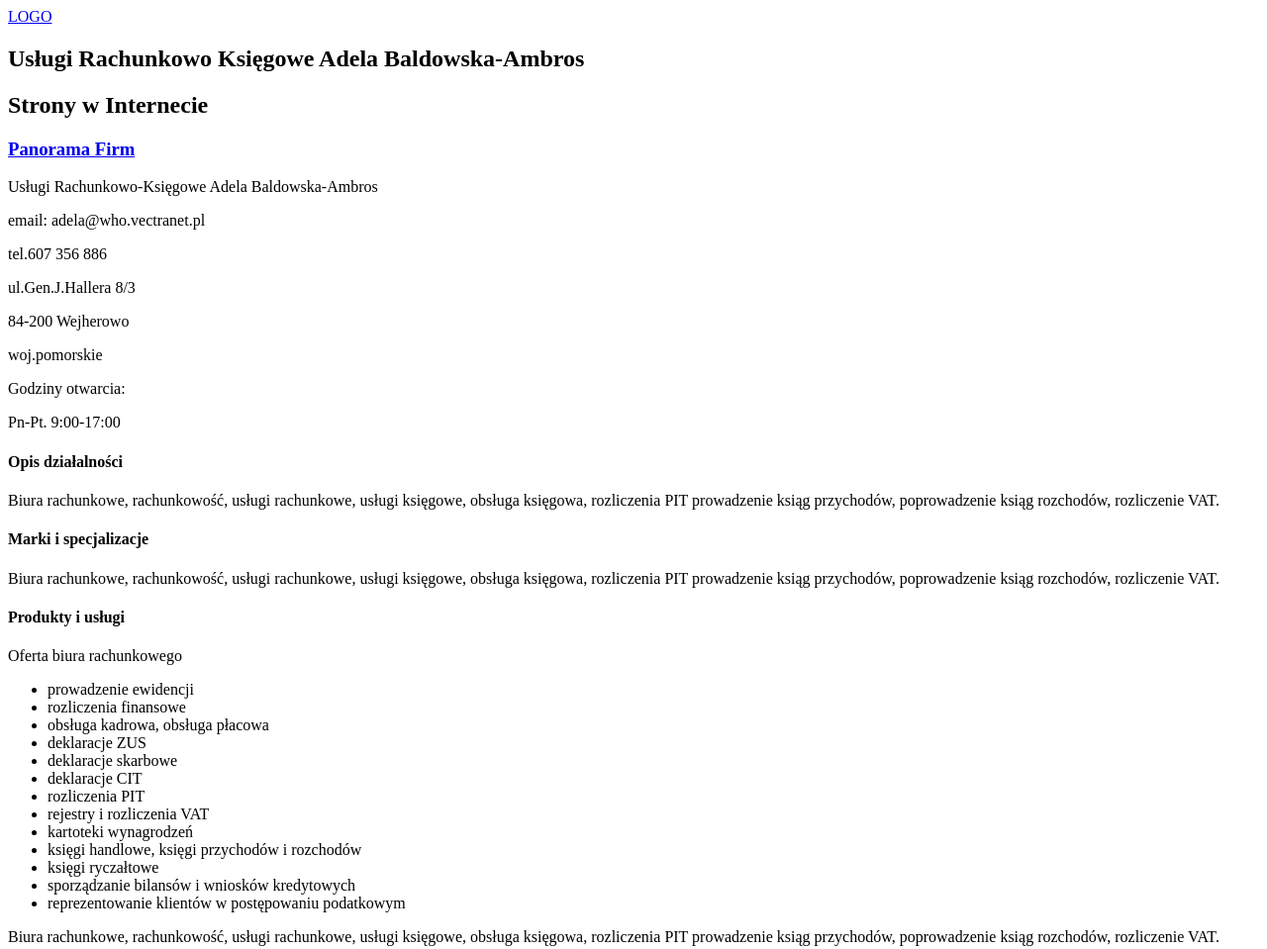
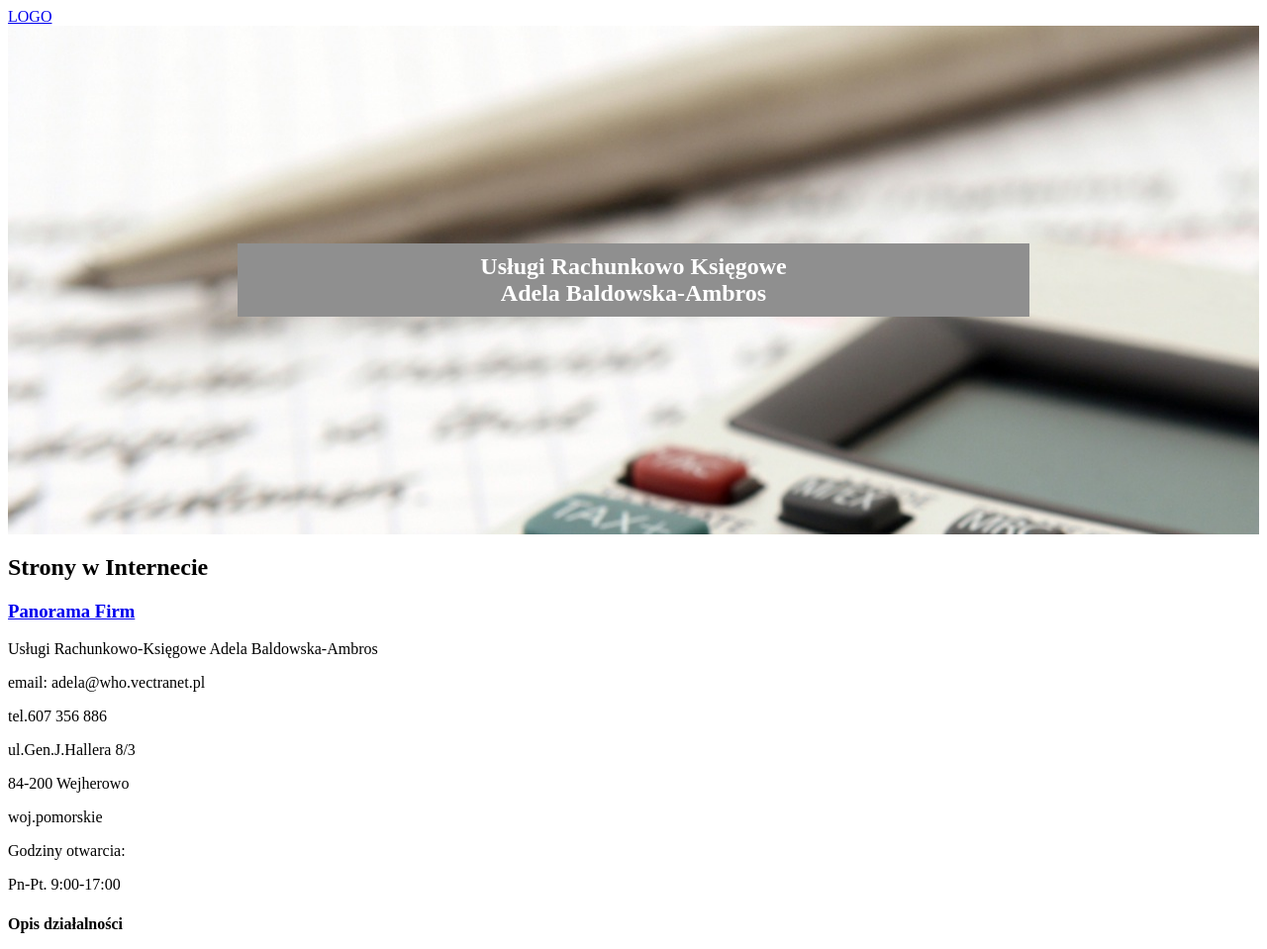
Before and after one commit to jacekambros/adela, a plain HTML site: page www/index.html in a window 1280 px wide. Shown: the top 959 px of the page at 99% size. Drawn offline with Linux system fonts and the light colour scheme.

Commit message:
Banner, img, style, dodatkowe teksty stron

```diff
--- a/www/index.html
+++ b/www/index.html
@@ -3,6 +3,7 @@
 	<head>
 		<meta charset="UTF-8">
 		<title>Materiały Projekt_01_17</title>
+		<link rel="stylesheet" href="style/style.css">
 
 	</head>
 	<body>
@@ -11,8 +12,13 @@
 			<a href="index.html">LOGO</a>
 		</div>
 	</header>
-	<section>
-		<h1>Usługi Rachunkowo Księgowe Adela Baldowska-Ambros</h1>
+	<section class="banner">
+		<div class="container center-text">
+			<h1>
+			Usługi Rachunkowo Księgowe<br>
+			Adela Baldowska-Ambros
+			</h1>
+		</div>
 	</section>
 	<section>
 		<h2>Strony w Internecie</h2>
--- /dev/null
+++ b/www/style/style.css
@@ -0,0 +1,22 @@
+.container {
+	background: #8F8F8F;
+	max-width: 800px;
+	margin: 0 auto;
+}
+
+.center-text {
+	text-align: center;
+}
+
+/* Banner */
+.banner {
+	color: #FFFFFF;
+	background: #000000;
+	padding: 200px 200px;
+	background: url("../img/accountant-accounting-adviser-advisor-159804.jpeg") -2000px -100px;
+
+}
+
+.banner h1 {
+	padding: 10px 0;
+}
```
Also changed, not shown: www/img/accountant-accounting-adviser-advisor-159804.jpeg (added).
